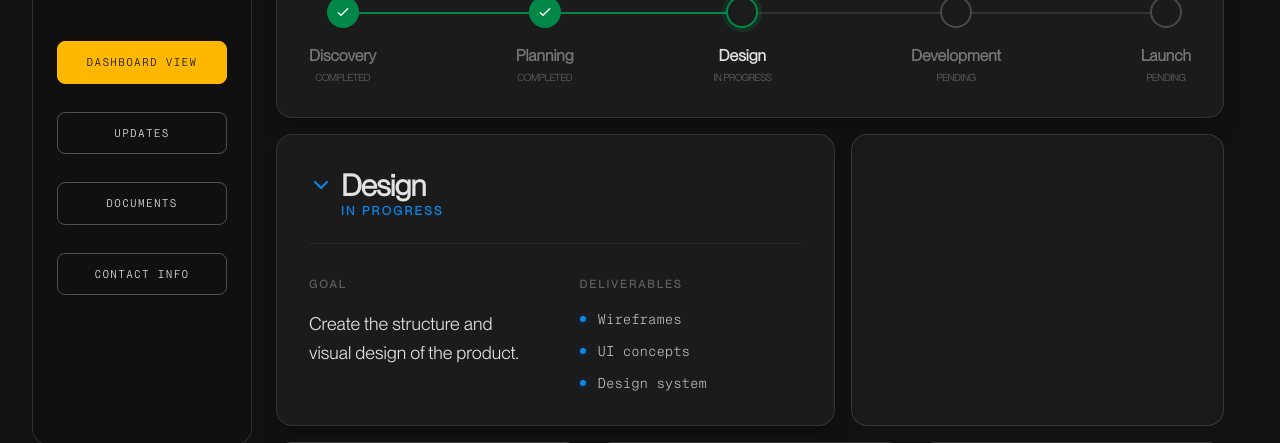
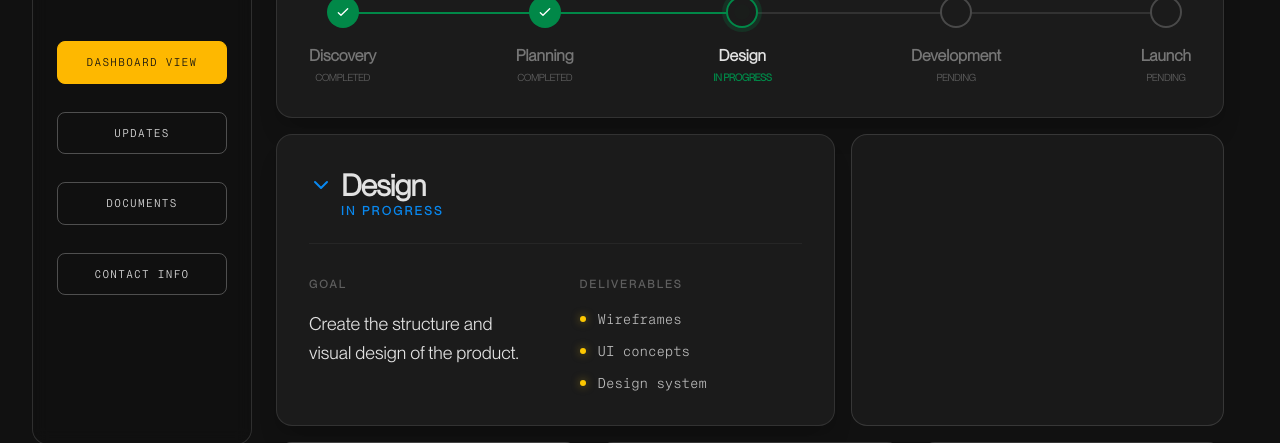
Before and after one commit to electromalina/owow-dashboard, a Next.js app: page / in a window 1280 px wide. Shown: the part 223-666 px from the top of the page. Built offline with nearby package versions, Linux system fonts and the light colour scheme.

Commit message:
feat(PhaseInfo): improve dropdown UX, status colors, yellow bullets, and phase transition animation

```diff
--- a/src/components/ProjectOverview.tsx
+++ b/src/components/ProjectOverview.tsx
@@ -76,7 +76,7 @@ export function ProjectStatus({ activePhaseId, setActivePhaseId }: WidgetProps)
                 <p className={`text-base font-bold transition-colors ${isActiveView ? 'text-off-white' : 'text-white/40'}`}>
                   {phase.title}
                 </p>
-                <p className="text-[10px] uppercase tracking-tighter text-white/30 mt-0.5">
+                <p className={`text-[10px] uppercase tracking-tighter mt-0.5 transition-colors ${isInProgress ? 'text-green font-bold' : 'text-white/30'}`}>
                   {phase.status}
                 </p>
               </div>
@@ -90,18 +90,35 @@ export function ProjectStatus({ activePhaseId, setActivePhaseId }: WidgetProps)
 
 export function PhaseInfo({ activePhaseId, setActivePhaseId }: WidgetProps) {
   const [isDropdownOpen, setIsDropdownOpen] = useState(false);
+  const [isFading, setIsFading] = useState(false);
   const activePhase = PROJECT_PHASES.find((p) => p.id === activePhaseId) || PROJECT_PHASES[2];
+
+  const handlePhaseSelect = (id: string) => {
+    setIsDropdownOpen(false);
+    if (id === activePhaseId) return;
+    setIsFading(true);
+    setTimeout(() => {
+      setActivePhaseId(id);
+      setIsFading(false);
+    }, 180);
+  };
+
+  const statusColorMap: Record<ProjectStatus, string> = {
+    'Completed': 'text-green',
+    'In Progress': 'text-blue',
+    'Pending': 'text-white/40',
+  };
 
   return (
     <div className="bg-off-black border border-white/10 rounded-2xl p-8 shadow-xl">
       <div className="relative mb-6">
         <button
           onClick={() => setIsDropdownOpen(!isDropdownOpen)}
-          className="flex flex-col items-start group"
+          className="flex flex-col items-start group cursor-pointer hover:opacity-80 transition-opacity"
         >
           <div className="flex items-center gap-2">
             <svg
-              className={`w-6 h-6 text-blue transition-transform ${isDropdownOpen ? 'rotate-180' : ''}`}
+              className={`w-6 h-6 text-blue transition-transform duration-200 ${isDropdownOpen ? 'rotate-180' : ''}`}
               viewBox="0 0 24 24"
               aria-hidden="true"
             >
@@ -109,7 +126,9 @@ export function PhaseInfo({ activePhaseId, setActivePhaseId }: WidgetProps) {
             </svg>
             <h2 className="text-3xl font-bold text-off-white tracking-tight">{activePhase.title}</h2>
           </div>
-          <span className="text-xs text-blue font-bold ml-8 uppercase tracking-[0.2em]">{activePhase.status}</span>
+          <span className={`text-xs font-bold ml-8 uppercase tracking-[0.2em] ${statusColorMap[activePhase.status]}`}>
+            {activePhase.status}
+          </span>
         </button>
 
         {isDropdownOpen && (
@@ -117,11 +136,12 @@ export function PhaseInfo({ activePhaseId, setActivePhaseId }: WidgetProps) {
             {PROJECT_PHASES.map((p) => (
               <button
                 key={p.id}
-                className="w-full text-left px-5 py-3 text-sm text-white/60 hover:bg-blue hover:text-white transition-colors"
-                onClick={() => {
-                  setActivePhaseId(p.id);
-                  setIsDropdownOpen(false);
-                }}
+                className={`w-full text-left px-5 py-3 text-sm transition-all duration-150 cursor-pointer
+                  ${p.id === activePhaseId
+                    ? 'text-white bg-white/10'
+                    : 'text-white/60 hover:bg-blue/80 hover:text-white hover:pl-6'
+                  }`}
+                onClick={() => handlePhaseSelect(p.id)}
               >
                 {p.title}
               </button>
@@ -132,7 +152,10 @@ export function PhaseInfo({ activePhaseId, setActivePhaseId }: WidgetProps) {
 
       <div className="h-[1px] bg-white/5 w-full mb-8" />
 
-      <div className="grid grid-cols-1 md:grid-cols-2 gap-12">
+      <div
+        className="grid grid-cols-1 md:grid-cols-2 gap-12 transition-all duration-200"
+        style={{ opacity: isFading ? 0 : 1, transform: isFading ? 'translateY(4px)' : 'translateY(0)' }}
+      >
         <div>
           <h4 className="text-[11px] font-bold text-white/30 uppercase tracking-[0.2em] mb-4">Goal</h4>
           <p className="text-off-white leading-relaxed text-lg">{activePhase.goal}</p>
@@ -143,7 +166,7 @@ export function PhaseInfo({ activePhaseId, setActivePhaseId }: WidgetProps) {
           <ul className="space-y-3">
             {activePhase.deliverables.map((item, i) => (
               <li key={i} className="flex items-center gap-3 text-white/70 text-sm font-mono">
-                <div className="w-1.5 h-1.5 bg-blue rounded-full shadow-[0_0_8px_rgba(0,112,243,0.4)]" />
+                <div className="w-1.5 h-1.5 bg-yellow-400 rounded-full shadow-[0_0_8px_rgba(250,204,21,0.5)]" />
                 {item}
               </li>
             ))}
```
